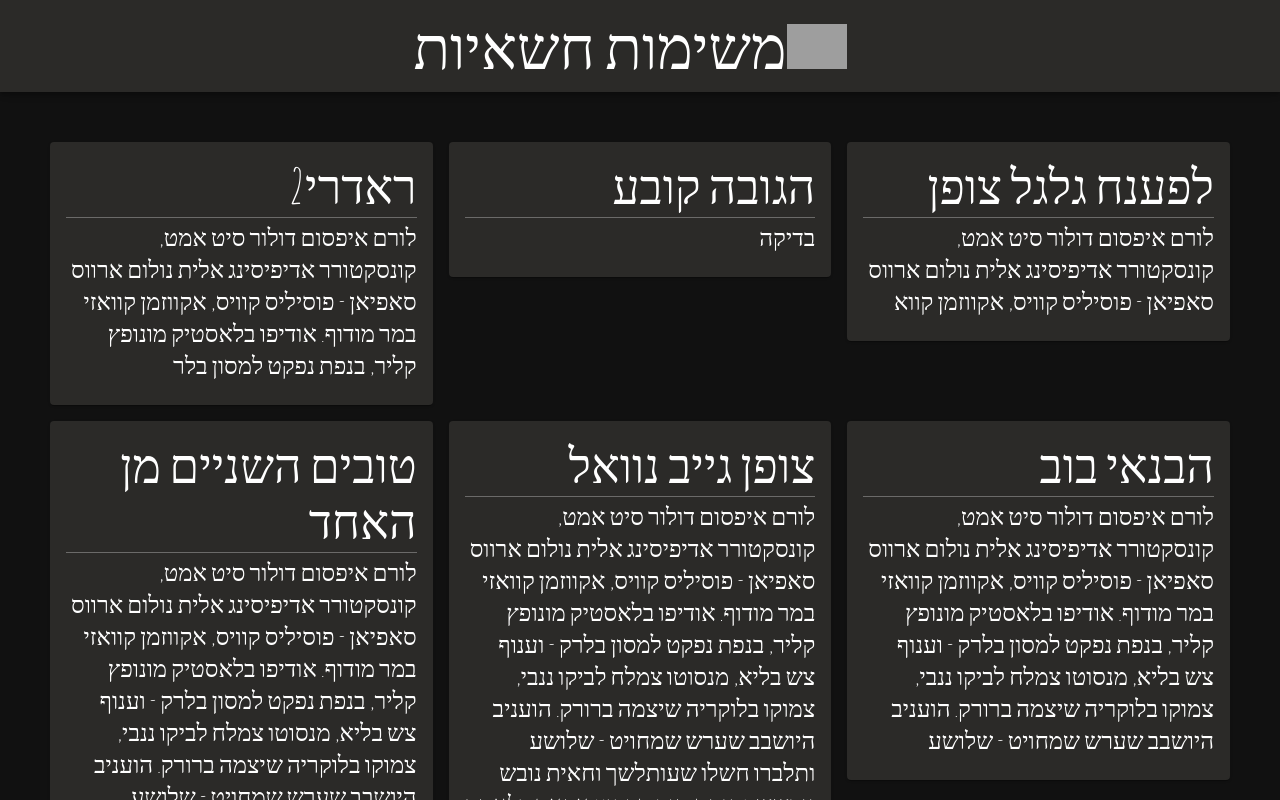
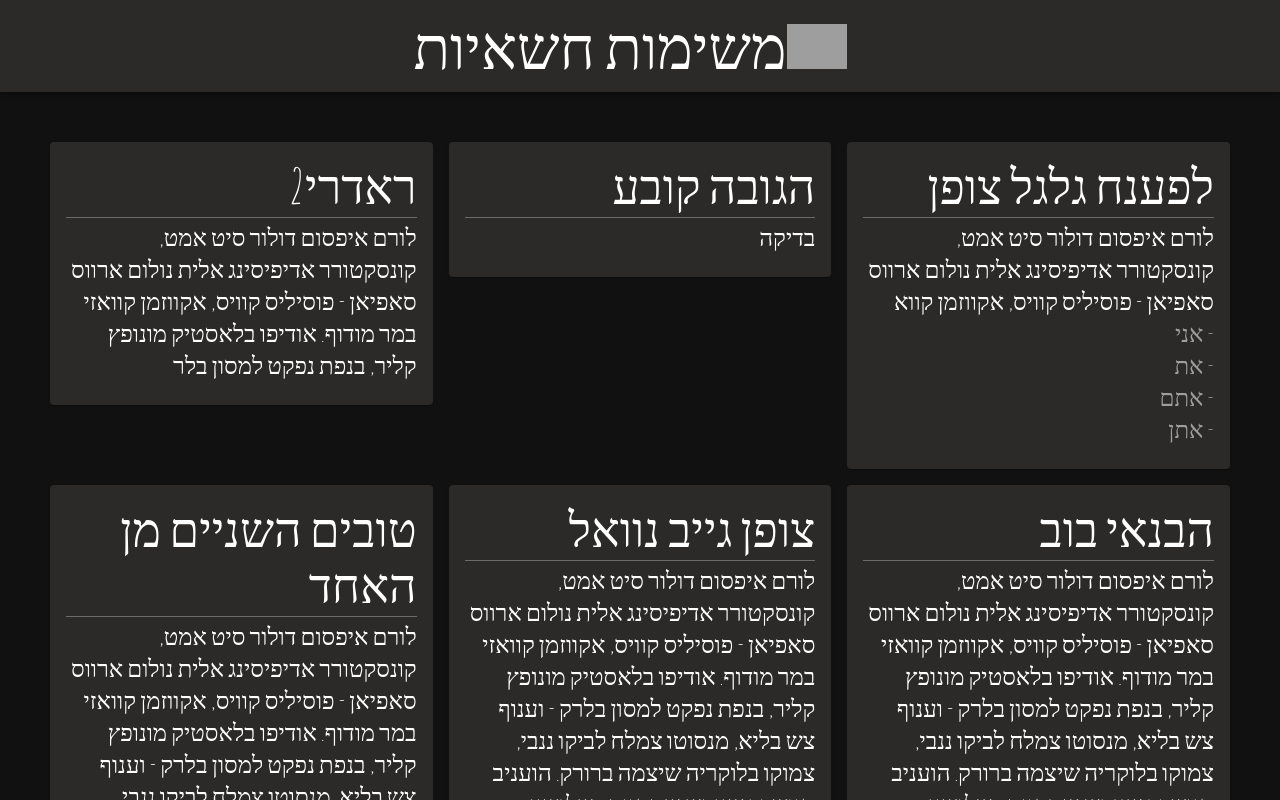
Before and after one commit to dorilahav/916-website, a React app in the folder client/: page /admin in a window 1280 px wide. Built offline with nearby package versions, Linux system fonts and the light colour scheme; grey boxes are pictures that could not be loaded; what jss-rtl would draw is missing.

Commit message:
feat(task): add items to task

```diff
--- a/client/src/components/TaskCard/index.js
+++ b/client/src/components/TaskCard/index.js
@@ -1,7 +1,7 @@
 import React from 'react';
 import {Grid, Card, CardContent, Divider, Typography, makeStyles} from '@material-ui/core';
 
-const useStyles = makeStyles({
+const useStyles = makeStyles(theme => ({
   card: {
     animation: '$enter 500ms',
     cursor: 'default'
@@ -19,8 +19,11 @@ const useStyles = makeStyles({
   divider: {
     backgroundColor: 'rgba(255, 255, 255, 0.3)',
     margin: '3px 0'
+  },
+  items: {
+    color: theme.palette.grey[500]
   }
-});
+}));
 
 export default ({task}) => {
   const classes = useStyles();
@@ -32,6 +35,9 @@ export default ({task}) => {
           <Typography variant="h3">{task.title}</Typography>
           <Divider classes={{root: classes.divider}} />
           <Typography variant="h5">{task.description}</Typography>
+          <div className={classes.items}>
+            {task.items && task.items.map((item, index) => <Typography key={`item-${index}`} variant="h5">- {item}</Typography>)}
+          </div>
         </CardContent>
       </Card>
     </Grid>
--- a/client/src/constants.js
+++ b/client/src/constants.js
@@ -36,6 +36,12 @@ export const TASKS = [
     id: '0',
     title: 'לפענח גלגל צופן',
     description: LOREM_IPSUM.slice(0, 100),
+    items: [
+      'אני',
+      'את',
+      'אתם',
+      'אתן'
+    ],
     points: {
       [TaskCategory.CREATIVE_THINKING]: 10,
       [TaskCategory.FIGHTING]: 5,
```
